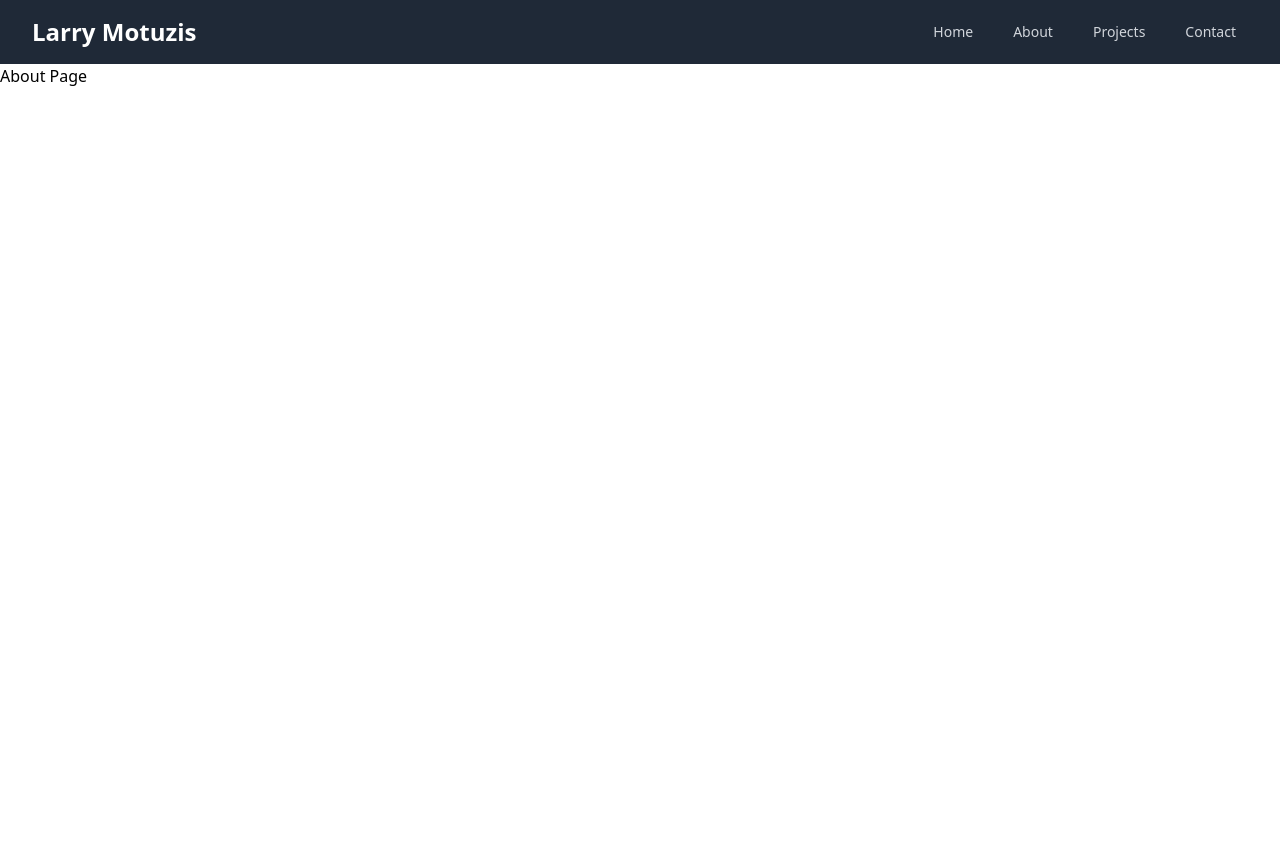
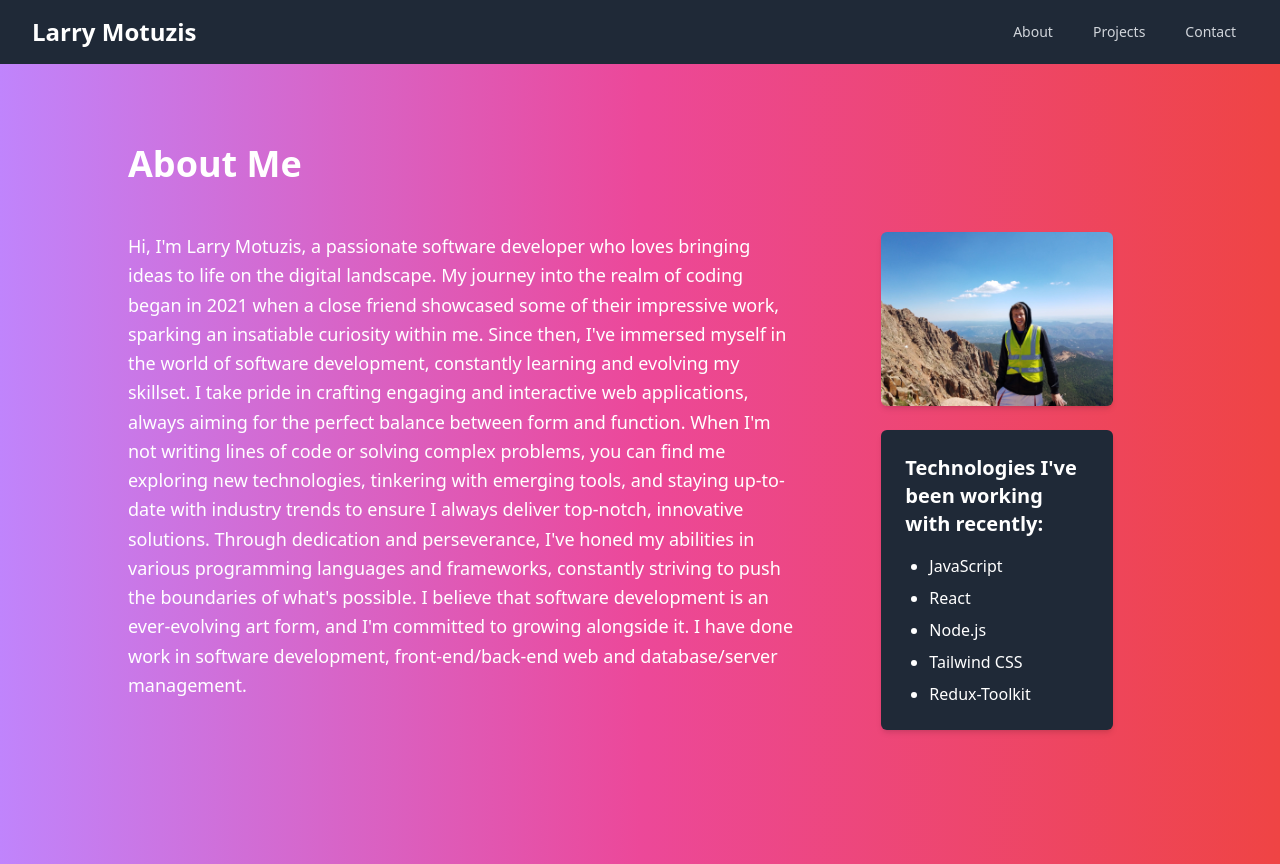
Before and after one commit to larrymotuzis24/portfolio, a React (Create React App) app: page /about in a window 1280 px wide. Before the commit the page ends 800 px from the top, so only its background shows below. Built offline with nearby package versions, Linux system fonts and the light colour scheme.

Commit message:
styled about me page

```diff
--- a/src/App.js
+++ b/src/App.js
@@ -1,15 +1,19 @@
 import { Route, Routes } from 'react-router-dom';
 import Layout from './Components/Layout';
-import Home from './Components/Home';
+
 import About from './Components/About';
+import Projects from './Components/Projects';
+import Contact from './Components/Contact';
 
 
 function App() {
   return (
     <Layout>
       <Routes>
-        <Route path="/home" element={<Home />} />
+
         <Route path="/about" element={<About />} />
+        <Route path="/projects" element={<Projects />} />
+        <Route path="/contact" element={<Contact />} />
       </Routes>
     </Layout>
   );
--- a/src/Components/About.js
+++ b/src/Components/About.js
@@ -1,9 +1,40 @@
 import React from "react";
+import profilePic from '../IMG_0210.JPG';
 
 const About = () => {
-    return (
-        <div> <h1> About Page </h1> </div>
-    )
+  const aboutMe = `
+    Hi, I'm Larry Motuzis, a passionate software developer who loves bringing ideas to life on the digital landscape. My journey into the realm of coding began in 2021 when a close friend showcased some of their impressive work, sparking an insatiable curiosity within me. Since then, I've immersed myself in the world of software development, constantly learning and evolving my skillset.
+
+    I take pride in crafting engaging and interactive web applications, always aiming for the perfect balance between form and function. When I'm not writing lines of code or solving complex problems, you can find me exploring new technologies, tinkering with emerging tools, and staying up-to-date with industry trends to ensure I always deliver top-notch, innovative solutions.
+
+    Through dedication and perseverance, I've honed my abilities in various programming languages and frameworks, constantly striving to push the boundaries of what's possible. I believe that software development is an ever-evolving art form, and I'm committed to growing alongside it. I have done work in software development, front-end/back-end web and database/server management.
+  `;
+
+  return (
+    <div className="bg-gradient-to-r from-purple-400 via-pink-500 to-red-500 min-h-screen py-20 px-4 sm:px-6 lg:px-8">
+      <div className="max-w-5xl mx-auto text-white">
+        <h1 className="text-4xl font-bold mb-12">About Me</h1>
+        <div className="grid grid-cols-1 lg:grid-cols-3 gap-12">
+          <div className="space-y-6 col-span-2">
+            <p className="text-lg leading-relaxed">{aboutMe}</p>
+          </div>
+          <div className="space-y-6 lg:mt-0">
+            <img className="rounded-md shadow-md mb-6 w-full lg:w-3/4 mx-auto" src={profilePic} alt="profile" />
+            <div className="bg-gray-800 p-6 rounded-md shadow-md w-full lg:w-3/4 mx-auto">
+              <p className="text-xl font-semibold mb-4">Technologies I've been working with recently:</p>
+              <ul className="list-disc pl-6 space-y-2">
+                <li>JavaScript</li>
+                <li>React</li>
+                <li>Node.js</li>
+                <li>Tailwind CSS</li>
+                <li>Redux-Toolkit</li>
+              </ul>
+            </div>
+          </div>
+        </div>
+      </div>
+    </div>
+  );
 };
 
 export default About;
--- /dev/null
+++ b/src/Components/Contact.js
@@ -0,0 +1,11 @@
+import React from "react";
+
+const Contact = () => {
+    return (
+        <div>
+            <h2> Contact </h2>
+        </div>
+    )
+};
+
+export default Contact;
--- a/src/Components/NavBar.js
+++ b/src/Components/NavBar.js
@@ -17,7 +17,7 @@ const Navbar = () => {
         </button>
       </div>
       <div className={`hidden sm:flex sm:space-x-4 ${isOpen ? 'block' : 'hidden'}`}>
-        {['Home', 'About', 'Projects', 'Contact'].map((item) => (
+        {['About', 'Projects', 'Contact'].map((item) => (
           <Link
             key={item}
             to={`/${item.toLowerCase()}`}
--- /dev/null
+++ b/src/Components/Projects.js
@@ -0,0 +1,11 @@
+import React from "react";
+
+const Projects = () => {
+    return (
+        <div>
+            <h2> Projects </h2>
+        </div>
+    )
+};
+
+export default Projects;
```
Also changed, not shown: src/IMG_0210.JPG (added).
